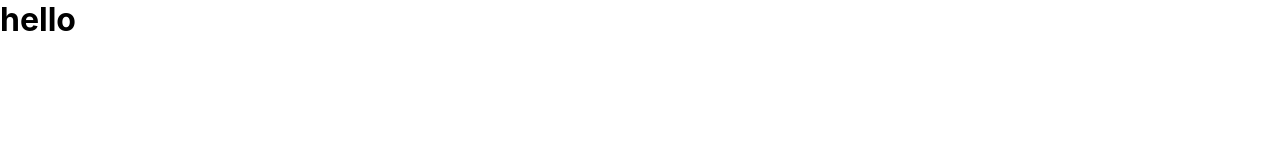
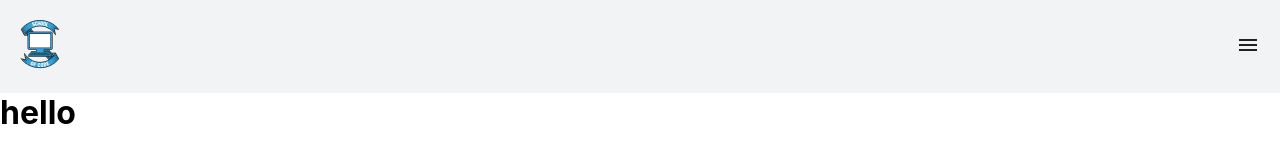
Before and after one commit to Paul2071/w9projectFrontEnd, a React app in the folder team-12-react-app/: page / in a window 1280 px wide. Built offline with nearby package versions, Linux system fonts and the light colour scheme.

Commit message:
Navbar component coded. Icon and burger menu. Next: WeekBar component.

```diff
--- a/team-12-react-app/src/components/App/App.js
+++ b/team-12-react-app/src/components/App/App.js
@@ -1,8 +1,10 @@
 import "./App.css";
+import NavBar from "../Navbar";
 
 function App() {
   return (
     <div className="App">
+      <NavBar />
       <h1>hello</h1>
     </div>
   );
--- a/team-12-react-app/src/components/Navbar/index.js
+++ b/team-12-react-app/src/components/Navbar/index.js
@@ -13,3 +13,22 @@ Code
 
 
 */
+
+import React from "react";
+import hamburger from "../../images/hamburger.png";
+import logo from "../../images/logo.png";
+
+function NavBar() {
+  return (
+    <div className="navbar">
+      <div className="logo--container" alt="logo">
+        <img src={logo} alt="logo" />
+      </div>
+      <div className="burgerMenu">
+        <img src={hamburger} alt="hamburger menu" />
+      </div>
+    </div>
+  );
+}
+
+export default NavBar;
--- a/team-12-react-app/src/index.css
+++ b/team-12-react-app/src/index.css
@@ -1,13 +1,29 @@
 body {
   margin: 0;
-  font-family: -apple-system, BlinkMacSystemFont, 'Segoe UI', 'Roboto', 'Oxygen',
-    'Ubuntu', 'Cantarell', 'Fira Sans', 'Droid Sans', 'Helvetica Neue',
+  font-family: -apple-system, BlinkMacSystemFont, "Segoe UI", "Roboto", "Oxygen",
+    "Ubuntu", "Cantarell", "Fira Sans", "Droid Sans", "Helvetica Neue",
     sans-serif;
   -webkit-font-smoothing: antialiased;
   -moz-osx-font-smoothing: grayscale;
 }
 
 code {
-  font-family: source-code-pro, Menlo, Monaco, Consolas, 'Courier New',
+  font-family: source-code-pro, Menlo, Monaco, Consolas, "Courier New",
     monospace;
 }
+
+.navbar {
+  display: flex;
+  align-items: center;
+  justify-content: space-between;
+  padding: 20px;
+  background-color: #f1f3f5;
+}
+
+.burgerMenu {
+  cursor: pointer;
+}
+
+.logo--container {
+  cursor: pointer;
+}
```
Also changed, not shown: team-12-react-app/PLAN.md (+1 -1 lines), team-12-react-app/src/components/List/index.js (+7 -1 lines), team-12-react-app/src/images/hamburger.png (added), team-12-react-app/src/images/logo.png (added), 1 other file.
